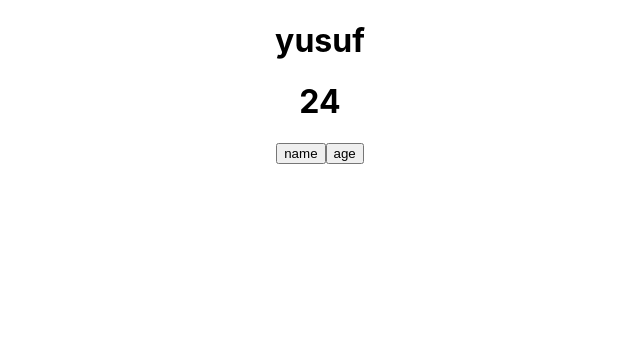
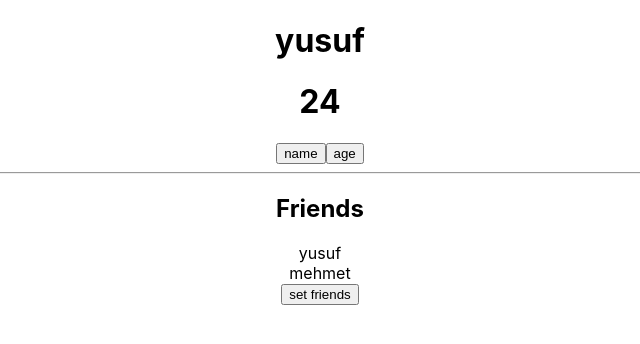
Before and after one commit to yusuftask08/React-States, a React (Create React App) app: page / in a window 1280 px wide. Shown: the top 344 px of the page, without its empty margins (320-960 px from the left). Built offline with nearby package versions, Linux system fonts and the light colour scheme.

Commit message:
Array States

```diff
--- a/src/App.js
+++ b/src/App.js
@@ -5,12 +5,21 @@ import './App.css';
 function App() {
   const [name, setName] = useState('yusuf');
   const [age, setAge] = useState(24)
+  const [friends, setFriends] = useState(['yusuf', 'mehmet'])
   return (
     <div className="App">
       <h1> {name}</h1>
       <h1> {age}</h1>
       <button onClick={() => setName('ahmooo')}>name </button>
       <button onClick={() => setAge(2)}>age</button>
+
+      <hr />
+      <h2>Friends</h2>
+      {
+        friends.map((y, i) => <div key={i}> {y} </div>)
+      }
+      <button onClick={() => setFriends([...friends, 'ahmoo'])}>set friends</button>
+
     </div>
   );
 }
```
